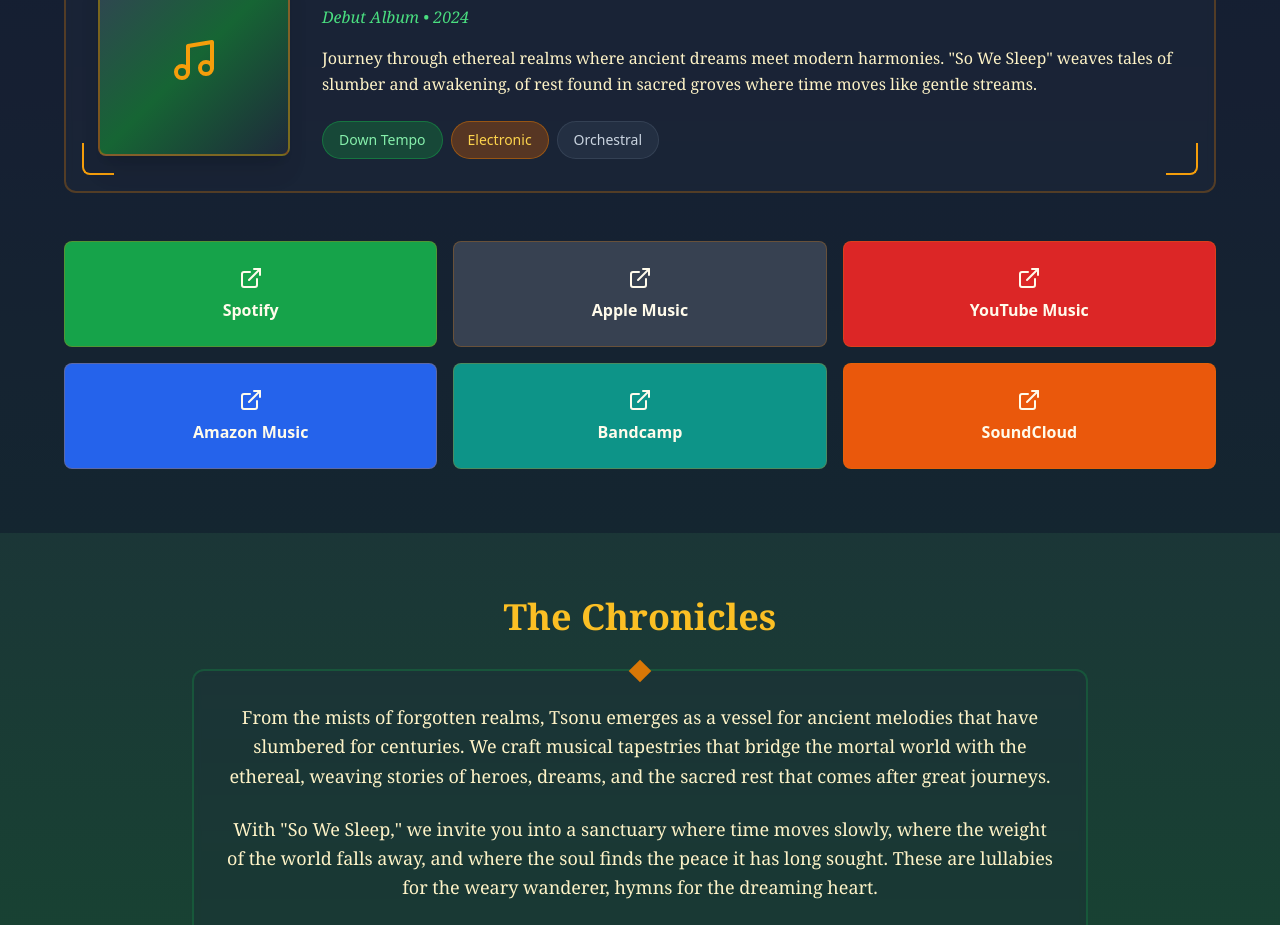
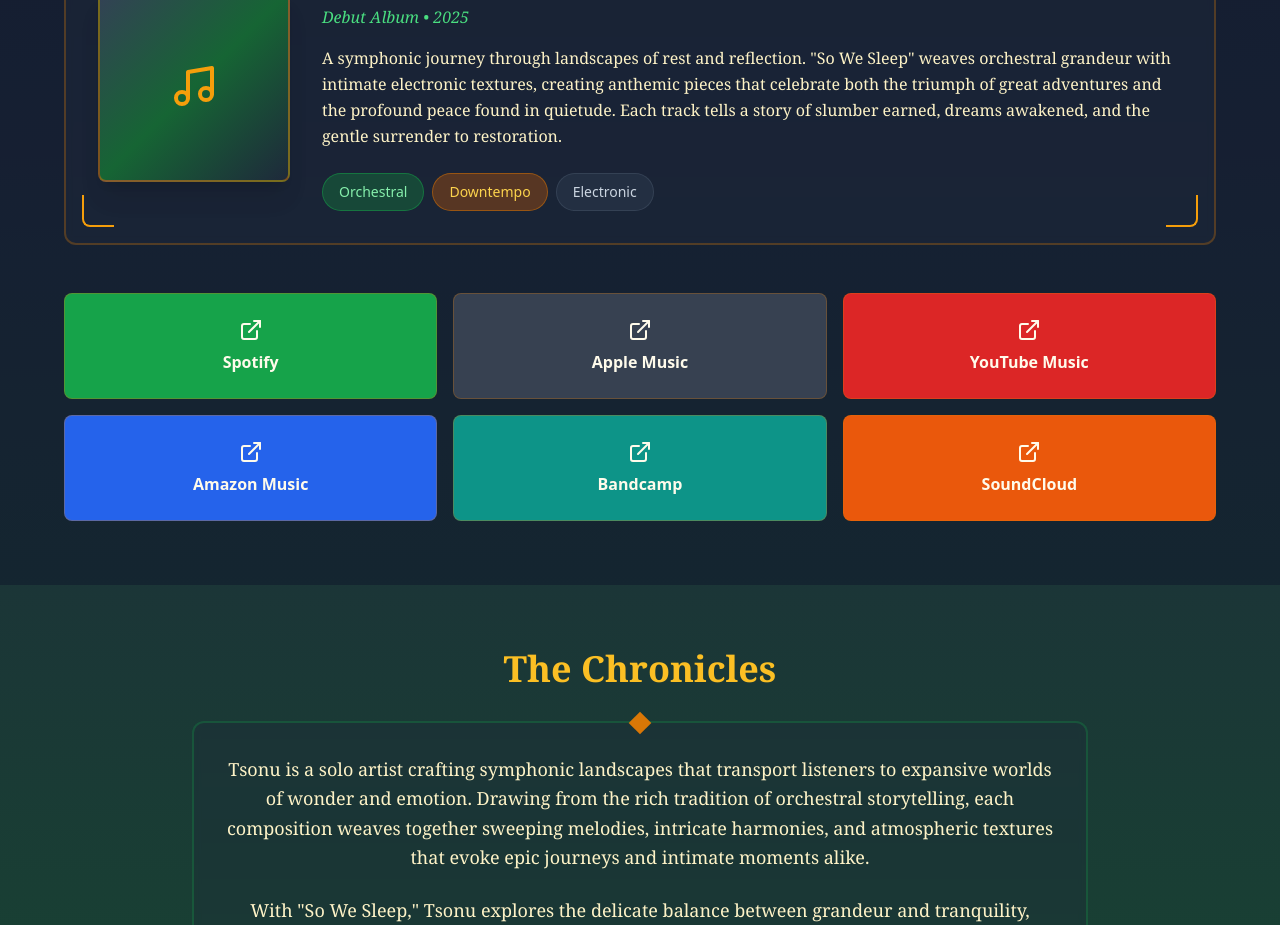
Before and after one commit to chris-arsenault/tsonu-music, a React (Create React App) app: page / in a window 1280 px wide. Shown: the part 1321-2246 px from the top of the page. Built offline with nearby package versions, Linux system fonts and the light colour scheme.

Commit message:
update descriptions

```diff
--- a/src/App.js
+++ b/src/App.js
@@ -27,11 +27,10 @@
           <div className="max-w-6xl mx-auto px-4 py-4">
             <div className="flex justify-between items-center">
               <div className="flex items-center space-x-3">
-                {/* Logo placeholder - you'll replace this with your actual logo */}
                 <img
                     src="/tsonu-t.png"
-                    alt="Tsonu"
-                    className="w-10 h-10 rounded-full"
+                    alt="Tsonu Logo"
+                    className="w-10 h-10 rounded-full object-cover"
                 />
                 <h1 className="text-2xl font-bold tracking-wider text-amber-400">TSONU</h1>
               </div>
@@ -56,13 +55,15 @@
           </div>
 
           <div className="max-w-6xl mx-auto text-center relative z-10">
-            {/* Main logo area - replace this div with your actual logo image */}
+            {/* Main logo area */}
             <div className="mb-8">
-              <img
-                  src="/tsonu-t.png"
-                  alt="Tsonu Logo"
-                  className="w-48 h-48 mx-auto mb-6 drop-shadow-2xl"
-              />
+              <div className="mb-6">
+                <img
+                    src="/tsonu-t.png"
+                    alt="Tsonu Logo"
+                    className="w-48 h-48 mx-auto drop-shadow-2xl object-contain"
+                />
+              </div>
 
               <h1 className="text-6xl md:text-8xl font-bold mb-4 text-transparent bg-clip-text bg-gradient-to-r from-amber-400 via-amber-500 to-amber-600 drop-shadow-lg">
                 TSONU
@@ -130,16 +131,18 @@
                 </div>
                 <div className="flex-1 text-center md:text-left">
                   <h3 className="text-3xl font-bold mb-2 text-amber-400 font-serif">So We Sleep</h3>
-                  <p className="text-green-400 mb-4 font-serif italic">Debut Album • 2024</p>
+                  <p className="text-green-400 mb-4 font-serif italic">Debut Album • 2025</p>
                   <p className="text-amber-100 leading-relaxed mb-6 font-serif">
-                    Journey through ethereal realms where ancient dreams meet modern harmonies.
-                    "So We Sleep" weaves tales of slumber and awakening, of rest found in
-                    sacred groves where time moves like gentle streams.
+                    A symphonic journey through landscapes of rest and reflection.
+                    "So We Sleep" weaves orchestral grandeur with intimate electronic textures,
+                    creating anthemic pieces that celebrate both the triumph of great adventures
+                    and the profound peace found in quietude. Each track tells a story of
+                    slumber earned, dreams awakened, and the gentle surrender to restoration.
                   </p>
                   <div className="flex flex-wrap gap-2">
-                    <span className="px-4 py-2 bg-green-700/40 rounded-full text-sm border border-green-600/50 text-green-300">Down Tempo</span>
-                    <span className="px-4 py-2 bg-amber-700/40 rounded-full text-sm border border-amber-600/50 text-amber-300">Electronic</span>
-                    <span className="px-4 py-2 bg-slate-700/40 rounded-full text-sm border border-slate-600/50 text-slate-300">Orchestral</span>
+                    <span className="px-4 py-2 bg-green-700/40 rounded-full text-sm border border-green-600/50 text-green-300">Orchestral</span>
+                    <span className="px-4 py-2 bg-amber-700/40 rounded-full text-sm border border-amber-600/50 text-amber-300">Downtempo</span>
+                    <span className="px-4 py-2 bg-slate-700/40 rounded-full text-sm border border-slate-600/50 text-slate-300">Electronic</span>
                   </div>
                 </div>
               </div>
@@ -171,16 +174,18 @@
               <div className="absolute top-0 left-1/2 transform -translate-x-1/2 -translate-y-2 w-4 h-4 bg-amber-600 rotate-45"></div>
 
               <p className="text-lg text-amber-100 leading-relaxed mb-6 font-serif">
-                From the mists of forgotten realms, Tsonu emerges as a vessel for ancient
-                melodies that have slumbered for centuries. We craft musical tapestries
-                that bridge the mortal world with the ethereal, weaving stories of heroes,
-                dreams, and the sacred rest that comes after great journeys.
+                Tsonu is a solo artist crafting symphonic landscapes that transport listeners
+                to expansive worlds of wonder and emotion. Drawing from the rich tradition of
+                orchestral storytelling, each composition weaves together sweeping melodies,
+                intricate harmonies, and atmospheric textures that evoke epic journeys and
+                intimate moments alike.
               </p>
               <p className="text-lg text-amber-100 leading-relaxed font-serif">
-                With "So We Sleep," we invite you into a sanctuary where time moves slowly,
-                where the weight of the world falls away, and where the soul finds the peace
-                it has long sought. These are lullabies for the weary wanderer, hymns for
-                the dreaming heart.
+                With "So We Sleep," Tsonu explores the delicate balance between grandeur and
+                tranquility, creating anthemic pieces that soar alongside gentle, contemplative
+                interludes. These are musical narratives that speak to the adventurer's spirit
+                while offering solace to the weary soul, blending orchestral majesty with
+                modern electronic sensibilities.
               </p>
             </div>
           </div>
@@ -211,7 +216,7 @@
         <footer className="py-8 px-4 border-t border-amber-600/30 bg-slate-900">
           <div className="max-w-6xl mx-auto text-center">
             <div className="w-16 h-px bg-gradient-to-r from-transparent via-amber-600 to-transparent mx-auto mb-4"></div>
-            <p className="text-green-400 mb-4 font-serif">© 2024 Tsonu. All melodies blessed and protected.</p>
+            <p className="text-green-400 mb-4 font-serif">© 2025 Tsonu. All melodies blessed and protected.</p>
             <div className="flex justify-center space-x-6">
               <a href="#instagram" className="text-amber-400 hover:text-amber-300 transition-colors">Instagram</a>
               <a href="#twitter" className="text-amber-400 hover:text-amber-300 transition-colors">Twitter</a>
```
